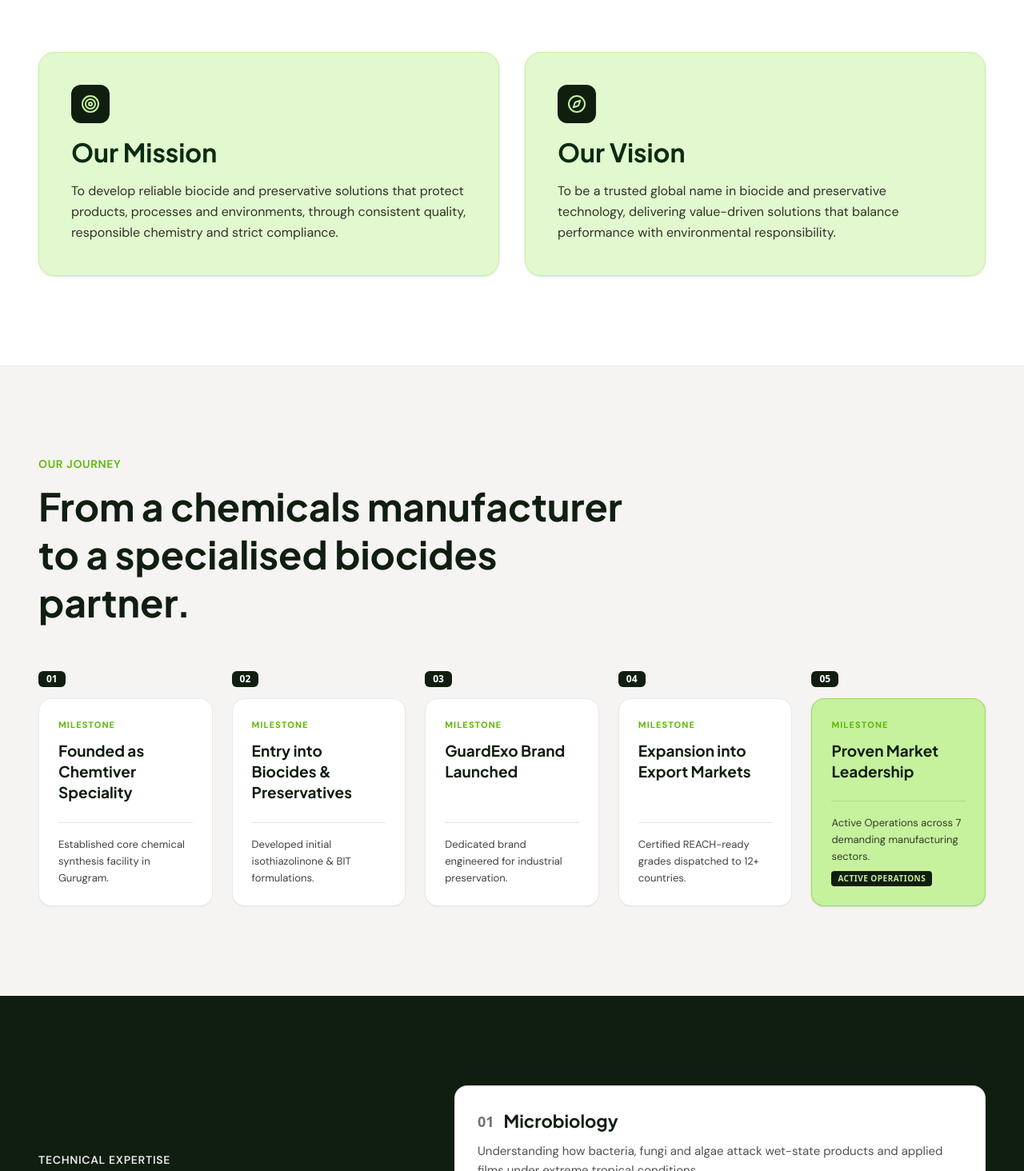
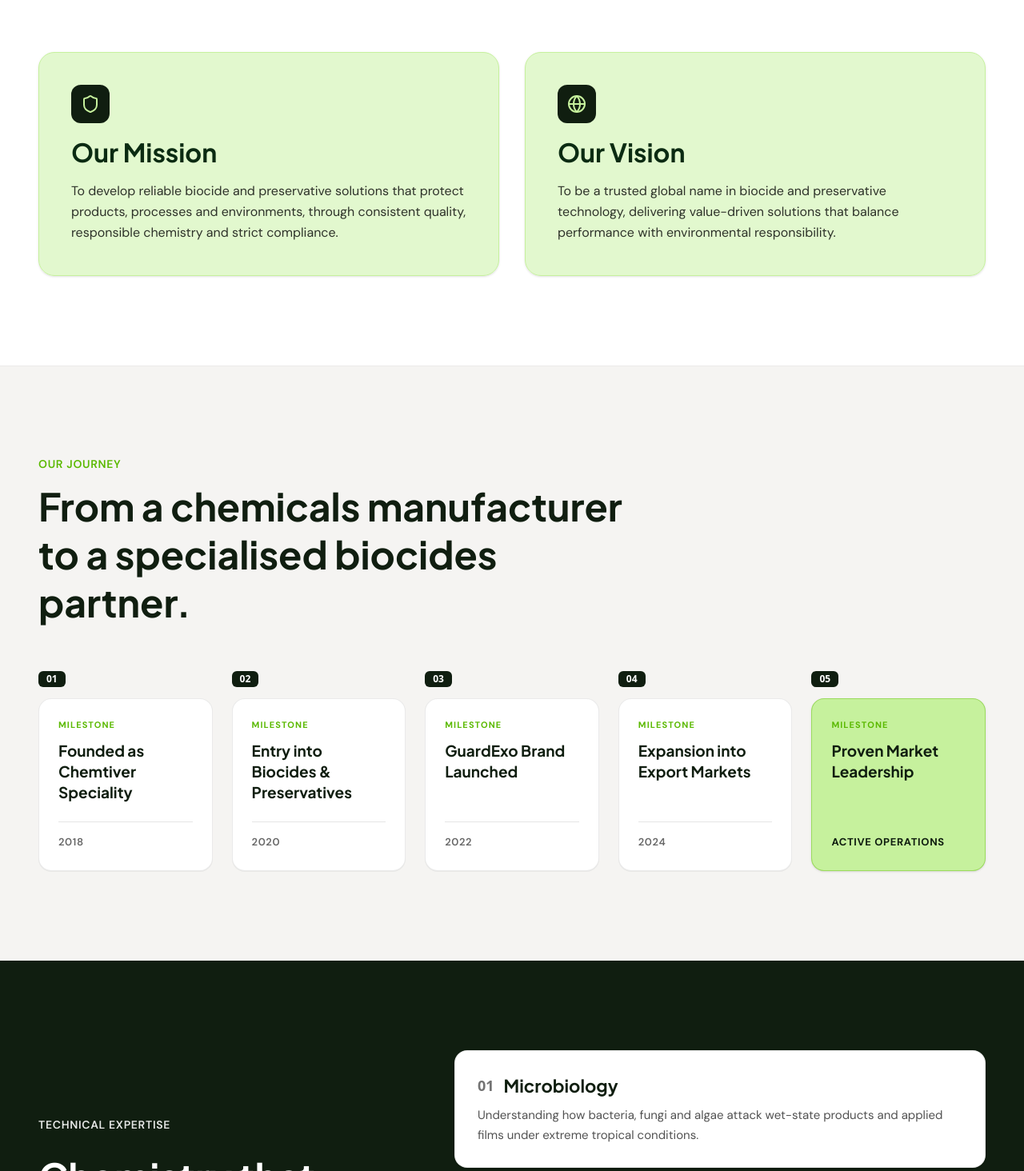
Before and after one commit to thoufeerma/Guardxo, a Next.js app: page /about in a window 1280 px wide. Shown: the part 1926-3390 px from the top of the page at 80% size. Built offline with nearby package versions, Linux system fonts and the light colour scheme.

Commit message:
Update About page to match Figma: Mission/Vision icons, Journey year lines, Technical hexagons, and black icon squares

```diff
--- a/src/components/about/AboutTechnicalExpertise.tsx
+++ b/src/components/about/AboutTechnicalExpertise.tsx
@@ -29,13 +29,13 @@ export default function AboutTechnicalExpertise() {
   return (
     <section className="relative w-full bg-[#101E10] text-white py-20 lg:py-28 overflow-hidden">
       {/* Bottom-left Honeycomb Chemistry Hexagons directly from Figma node 12:14596 */}
-      <div className="absolute -left-10 sm:-left-14 bottom-[-30px] sm:bottom-[-50px] w-[380px] sm:w-[480px] lg:w-[560px] pointer-events-none select-none z-0">
+      <div className="absolute left-0 bottom-0 -translate-x-8 sm:-translate-x-12 translate-y-8 sm:translate-y-12 w-[340px] sm:w-[440px] lg:w-[520px] pointer-events-none select-none z-0">
         <Image
           src="/images/technical-expertise-hexagons.svg"
           alt="Technical Expertise Chemistry Structure"
           width={578}
           height={561}
-          className="w-full h-auto object-contain opacity-85"
+          className="w-full h-auto object-contain opacity-90"
           priority
         />
       </div>
--- a/src/components/about/AboutWhyUs.tsx
+++ b/src/components/about/AboutWhyUs.tsx
@@ -26,7 +26,7 @@ export default function AboutWhyUs() {
           {/* Featured Large Card (Spans 2 columns on lg) */}
           <div className="lg:col-span-2 bg-[#101E10] text-white rounded-[24px] p-8 sm:p-12 flex flex-col justify-between gap-8 shadow-xl relative overflow-hidden">
             <div className="relative z-10 flex items-center justify-between">
-              <div className="w-12 h-12 rounded-xl bg-[#C6F19D] text-[#101E10] flex items-center justify-center font-bold">
+              <div className="w-12 h-12 rounded-xl bg-black border border-white/20 text-white flex items-center justify-center font-bold">
                 <FlaskConical size={24} />
               </div>
               <span className="text-xs font-bold tracking-widest text-[#C6F19D] uppercase">
@@ -50,7 +50,7 @@ export default function AboutWhyUs() {
 
           {/* Card 2: Customer Support */}
           <div className="bg-[#C6F19D]/20 border border-[#C6F19D]/40 rounded-[24px] p-8 sm:p-10 flex flex-col justify-between gap-6 hover:shadow-md transition-shadow">
-            <div className="w-12 h-12 rounded-xl bg-white shadow-xs text-[#101E10] flex items-center justify-center">
+            <div className="w-12 h-12 rounded-xl bg-[#101E10] text-white flex items-center justify-center">
               <Headphones size={24} />
             </div>
             <div className="flex flex-col gap-2">
@@ -66,7 +66,7 @@ export default function AboutWhyUs() {
 
           {/* Card 3: Regulatory Expertise */}
           <div className="bg-[#C6F19D]/20 border border-[#C6F19D]/40 rounded-[24px] p-8 sm:p-10 flex flex-col justify-between gap-6 hover:shadow-md transition-shadow">
-            <div className="w-12 h-12 rounded-xl bg-white shadow-xs text-[#101E10] flex items-center justify-center">
+            <div className="w-12 h-12 rounded-xl bg-[#101E10] text-white flex items-center justify-center">
               <FileCheck size={24} />
             </div>
             <div className="flex flex-col gap-2">
@@ -82,7 +82,7 @@ export default function AboutWhyUs() {
 
           {/* Card 4: Supply Reliability */}
           <div className="bg-[#C6F19D]/20 border border-[#C6F19D]/40 rounded-[24px] p-8 sm:p-10 flex flex-col justify-between gap-6 hover:shadow-md transition-shadow">
-            <div className="w-12 h-12 rounded-xl bg-white shadow-xs text-[#101E10] flex items-center justify-center">
+            <div className="w-12 h-12 rounded-xl bg-[#101E10] text-white flex items-center justify-center">
               <Truck size={24} />
             </div>
             <div className="flex flex-col gap-2">
@@ -98,7 +98,7 @@ export default function AboutWhyUs() {
 
           {/* Card 5: Innovation Capability */}
           <div className="bg-[#C6F19D]/20 border border-[#C6F19D]/40 rounded-[24px] p-8 sm:p-10 flex flex-col justify-between gap-6 hover:shadow-md transition-shadow">
-            <div className="w-12 h-12 rounded-xl bg-white shadow-xs text-[#101E10] flex items-center justify-center">
+            <div className="w-12 h-12 rounded-xl bg-[#101E10] text-white flex items-center justify-center">
               <Lightbulb size={24} />
             </div>
             <div className="flex flex-col gap-2">
--- a/src/components/about/CertificationsCompliance.tsx
+++ b/src/components/about/CertificationsCompliance.tsx
@@ -3,20 +3,19 @@ import Link from "next/link";
 import {
   ArrowRight,
   Award,
-  Globe2,
+  FlaskConical,
   FileText,
-  ShieldCheck,
-  PlaneTakeoff,
-  BadgeCheck,
+  CheckCircle2,
+  Globe,
 } from "lucide-react";
 
 const CERTIFICATES = [
   { icon: Award, title: "ISO Certification" },
-  { icon: Globe2, title: "REACH Readiness" },
+  { icon: FlaskConical, title: "REACH Readiness" },
   { icon: FileText, title: "Documentation" },
-  { icon: ShieldCheck, title: "Quality Management" },
-  { icon: PlaneTakeoff, title: "Export Documentation" },
-  { icon: BadgeCheck, title: "Other Accreditations" },
+  { icon: CheckCircle2, title: "Quality Management" },
+  { icon: Globe, title: "Export Documentation" },
+  { icon: CheckCircle2, title: "Other Accreditations" },
 ];
 
 export default function CertificationsCompliance() {
@@ -63,7 +62,7 @@ export default function CertificationsCompliance() {
                     <div className="w-12 h-12 rounded-xl bg-[#101E10] text-[#C6F19D] flex items-center justify-center">
                       <Icon size={24} />
                     </div>
-                    <span className="text-sm font-bold text-[#101E10] leading-snug">
+                    <span className="text-xs sm:text-[13px] font-semibold text-[#101E10] leading-snug">
                       {cert.title}
                     </span>
                   </div>
--- a/src/components/about/OurJourney.tsx
+++ b/src/components/about/OurJourney.tsx
@@ -5,36 +5,35 @@ const MILESTONES = [
     num: "01",
     tag: "MILESTONE",
     title: "Founded as Chemtiver Speciality",
-    detail: "Established core chemical synthesis facility in Gurugram.",
+    year: "2018", // Client to confirm year
     highlight: false,
   },
   {
     num: "02",
     tag: "MILESTONE",
     title: "Entry into Biocides & Preservatives",
-    detail: "Developed initial isothiazolinone & BIT formulations.",
+    year: "2020", // Client to confirm year
     highlight: false,
   },
   {
     num: "03",
     tag: "MILESTONE",
     title: "GuardExo Brand Launched",
-    detail: "Dedicated brand engineered for industrial preservation.",
+    year: "2022", // Client to confirm year
     highlight: false,
   },
   {
     num: "04",
     tag: "MILESTONE",
     title: "Expansion into Export Markets",
-    detail: "Certified REACH-ready grades dispatched to 12+ countries.",
+    year: "2024", // Client to confirm year
     highlight: false,
   },
   {
     num: "05",
     tag: "MILESTONE",
     title: "Proven Market Leadership",
-    detail: "Active Operations across 7 demanding manufacturing sectors.",
-    statusBadge: "Active Operations",
+    year: "ACTIVE OPERATIONS",
     highlight: true,
   },
 ];
@@ -64,7 +63,7 @@ export default function OurJourney() {
 
               {/* Milestone Card */}
               <div
-                className={`flex-1 rounded-2xl p-6 flex flex-col justify-between gap-6 transition-all duration-300 hover:shadow-md ${
+                className={`flex-1 rounded-2xl p-6 flex flex-col justify-between gap-6 transition-all duration-300 hover:shadow-md min-h-[190px] sm:min-h-[210px] ${
                   m.highlight
                     ? "bg-[#C6F19D] text-[#101E10] shadow-sm border border-[#5AB900]/40"
                     : "bg-white text-[#101E10] border border-neutral-200/80 shadow-2xs"
@@ -79,16 +78,20 @@ export default function OurJourney() {
                   </h4>
                 </div>
 
-                <div className="flex flex-col gap-2 pt-4 border-t border-black/10">
-                  <p className="text-xs sm:text-[13px] text-black/75 leading-relaxed font-normal">
-                    {m.detail}
-                  </p>
-                  {m.statusBadge && (
-                    <span className="w-fit text-[10px] font-bold tracking-wider uppercase px-2 py-0.5 rounded bg-[#101E10] text-[#C6F19D] font-sans">
-                      {m.statusBadge}
+                {/* Bottom line: year for 01-04 with divider line, card 05 as plain text without divider line or black badge */}
+                {m.num === "05" ? (
+                  <div className="pt-2">
+                    <span className="text-xs sm:text-[13px] font-bold tracking-wider uppercase text-[#101E10]">
+                      {m.year}
                     </span>
-                  )}
-                </div>
+                  </div>
+                ) : (
+                  <div className="pt-3 border-t border-black/10">
+                    <span className="text-xs sm:text-[13px] font-semibold text-black/60 tracking-wider">
+                      {m.year}
+                    </span>
+                  </div>
+                )}
               </div>
             </div>
           ))}
--- a/src/components/about/WhoWeAre.tsx
+++ b/src/components/about/WhoWeAre.tsx
@@ -1,7 +1,7 @@
 import React from "react";
 import Image from "next/image";
 import Link from "next/link";
-import { ArrowUpRight, Compass, Target } from "lucide-react";
+import { ArrowUpRight, Shield, Globe } from "lucide-react";
 
 export default function WhoWeAre() {
   return (
@@ -59,7 +59,7 @@ export default function WhoWeAre() {
           {/* Mission Card */}
           <div className="bg-[#C6F19D]/50 rounded-[20px] p-8 sm:p-10 flex flex-col gap-4 border border-[#C6F19D] shadow-sm">
             <div className="w-12 h-12 rounded-xl bg-[#101E10] text-[#C6F19D] flex items-center justify-center">
-              <Target size={24} />
+              <Shield size={24} />
             </div>
             <h3 className="text-2xl sm:text-[32px] font-bold text-[#0B2B12] leading-tight">
               Our Mission
@@ -74,7 +74,7 @@ export default function WhoWeAre() {
           {/* Vision Card */}
           <div className="bg-[#C6F19D]/50 rounded-[20px] p-8 sm:p-10 flex flex-col gap-4 border border-[#C6F19D] shadow-sm">
             <div className="w-12 h-12 rounded-xl bg-[#101E10] text-[#C6F19D] flex items-center justify-center">
-              <Compass size={24} />
+              <Globe size={24} />
             </div>
             <h3 className="text-2xl sm:text-[32px] font-bold text-[#0B2B12] leading-tight">
               Our Vision
```
